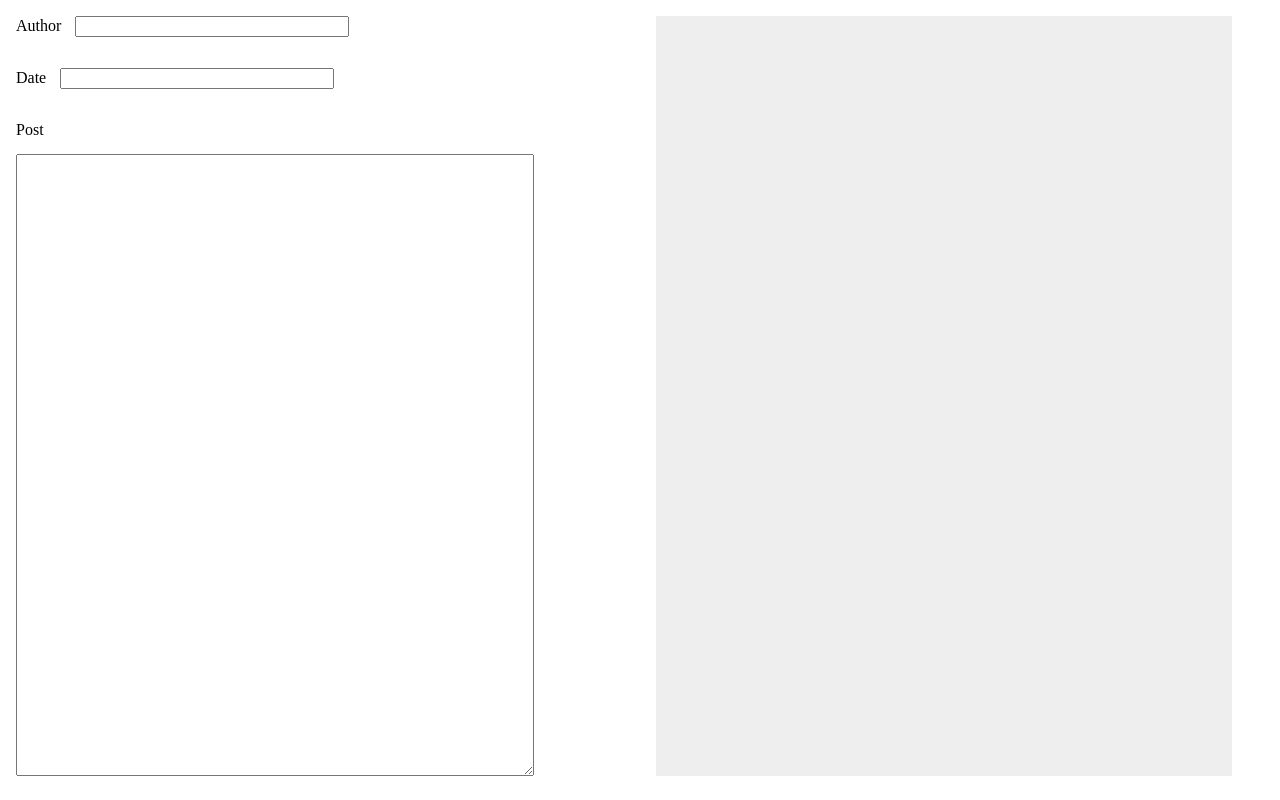
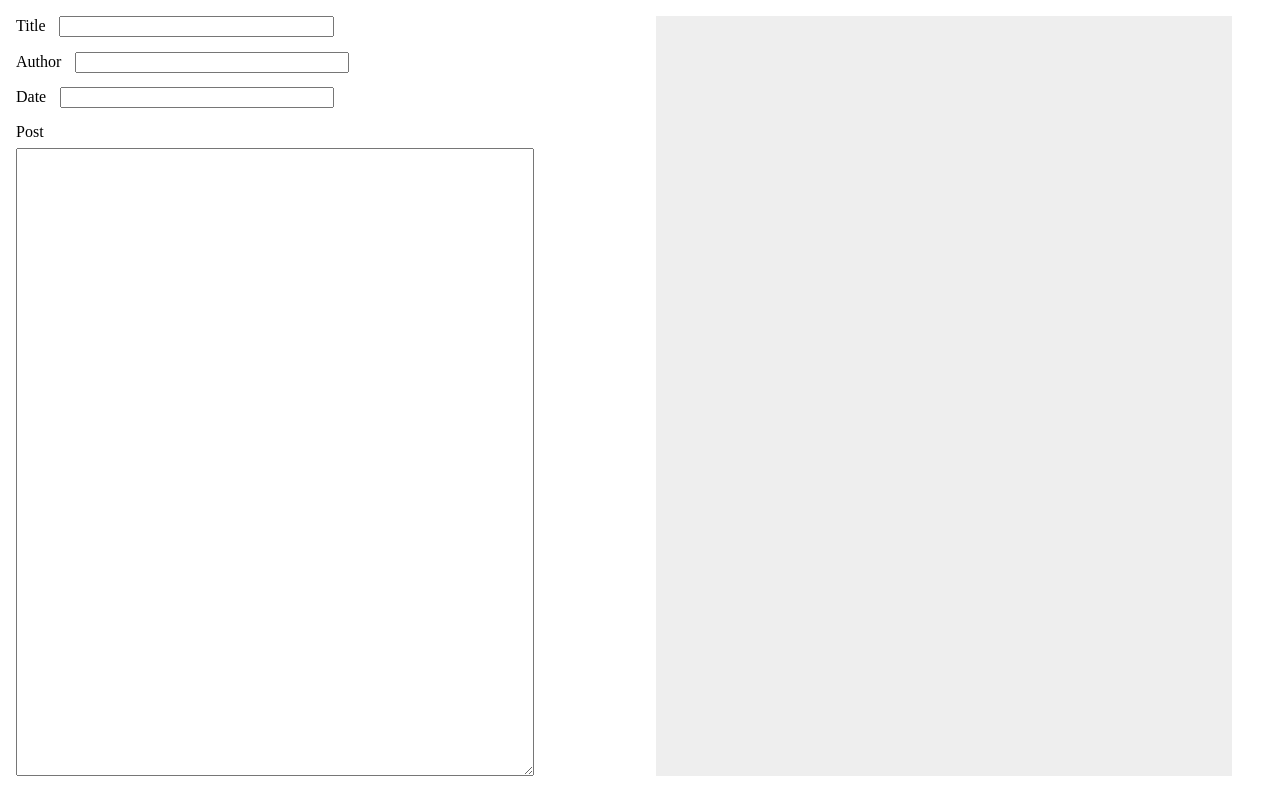
Before and after one commit to snailcreature/post-editor, a Next.js app: page / in a window 1280 px wide. Built offline with nearby package versions, Linux system fonts and the light colour scheme.

Commit message:
Live rendering works

```diff
--- a/package.json
+++ b/package.json
@@ -2,7 +2,8 @@
   "dependencies": {
     "next": "^9.5.3",
     "react": "^16.13.1",
-    "react-dom": "^16.13.1"
+    "react-dom": "^16.13.1",
+    "showdown": "^1.9.1"
   },
   "scripts": {
     "dev": "next dev",
--- a/pages/index.jsx
+++ b/pages/index.jsx
@@ -1,24 +1,36 @@
 import React from 'react';
+import Showdown from 'showdown';
+
+function parseMD()    {
+    let text = document.querySelector("#post-markdown").value;
+    let converter = new Showdown.Converter();
+    let markup = converter.makeHtml(text);
+    document.querySelector("#render").innerHTML = markup;
+}
 
 function HomePage() {
     return (
         <>
-        <script src="https://unpkg.com/showdown/dist/showdown.min.js"></script>
             <body>
                 <section id="editor">
+                    <div id="title-div">
+                        <label htmlFor="title-input">Title</label>
+                        <input type="text" name="title" id="title-input"/>
+                    </div>
+
                     <div id="author-div">
                         <label htmlFor="author-input">Author</label>
-                        <input id="author-input" type="text"/>
+                        <input id="author-input" type="text" name="author"/>
                     </div>
 
                     <div id="date-div">
                         <label htmlFor="date-input">Date</label>
-                        <input id="date-input" type="text"/>
+                        <input id="date-input" type="text" name="date"/>
                     </div>
 
                     <div id="post-div">
-                        <label htmlFor="post-input">Post</label>
-                        <textarea name="post" id="post-markdown" cols="30" rows="40"></textarea>
+                        <label htmlFor="post-markdown">Post</label>
+                        <textarea name="post" id="post-markdown" cols="30" rows="40" onChange={parseMD}></textarea>
                     </div>
                 </section>
                 <section id="render"></section>
--- a/pages/style.css
+++ b/pages/style.css
@@ -11,6 +11,7 @@ section    {
     width: 45vw;
     height: 95vh;
     background: #eee;
+    overflow: scroll;
 }
 
 body   {
@@ -24,4 +25,5 @@ input   {
 
 textarea    {
     width: 80%;
+    overflow: scroll;
 }
```
Also changed, not shown: 1 other file (tests, documents, lock files or other folders).
